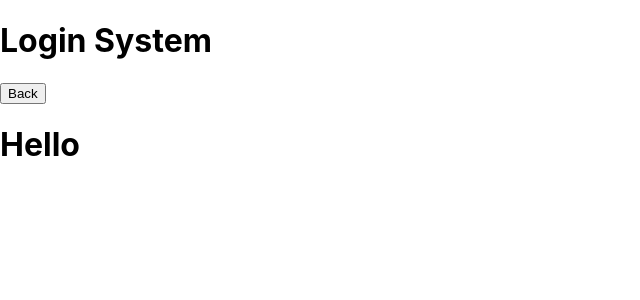
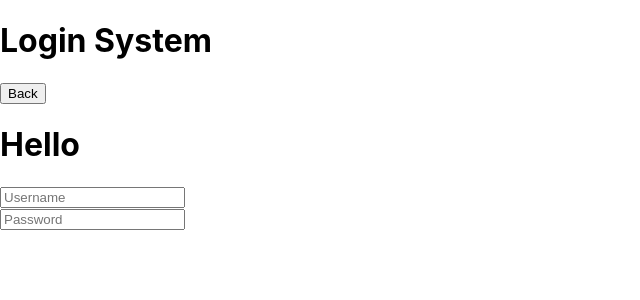
Before and after one commit to Zack-D-44/React-Express-SQlite-Login-System, a React (Create React App) app in the folder Client/login-system/: page /loggedIn in a window 1280 px wide. Shown: the top 300 px of the page, without its empty margins (0-640 px from the left). Built offline with nearby package versions, Linux system fonts and the light colour scheme.

Commit message:
Refactored display username on login

```diff
--- a/Client/login-system/src/Components/Header.jsx
+++ b/Client/login-system/src/Components/Header.jsx
@@ -4,17 +4,15 @@ const { useNavigate, useLocation } = require("react-router-dom");
 export default function Header() {
   // create navigate hook
   const navigate = useNavigate();
-  const location = useLocation();
 
   //   retrive state from the location
-  const { username } = location.state || "";
+  //   const { username } = location.state || "";
   return (
     <div>
       <header>
         <h1>Login System</h1>
         <button onClick={() => navigate("/")}>Back</button>
       </header>
-      <h1>Hello {username}</h1>
     </div>
   );
 }
--- a/Client/login-system/src/Components/LoggedInUserScreen.jsx
+++ b/Client/login-system/src/Components/LoggedInUserScreen.jsx
@@ -1,10 +1,24 @@
 import React from "react";
 import Header from "./Header";
+const { useNavigate, useLocation } = require("react-router-dom");
+export default function LoggedInUserScreen() {
+  // create navigate hook
 
-export default function LoggedInUserScreen() {
+  const location = useLocation();
+
+  //   retrive state from the location
+  const { username } = location.state || "";
+
   return (
     <div>
       <Header />
+      <h1>Hello {username}</h1>
+
+      <form action="#" id="createUserForm">
+        <input type="text" placeholder="Username" />
+        <br />
+        <input type="password" placeholder="Password" />
+      </form>
     </div>
   );
 }
```
Also changed, not shown: Client/login-system/src/styles/createUser.module.css (added).
